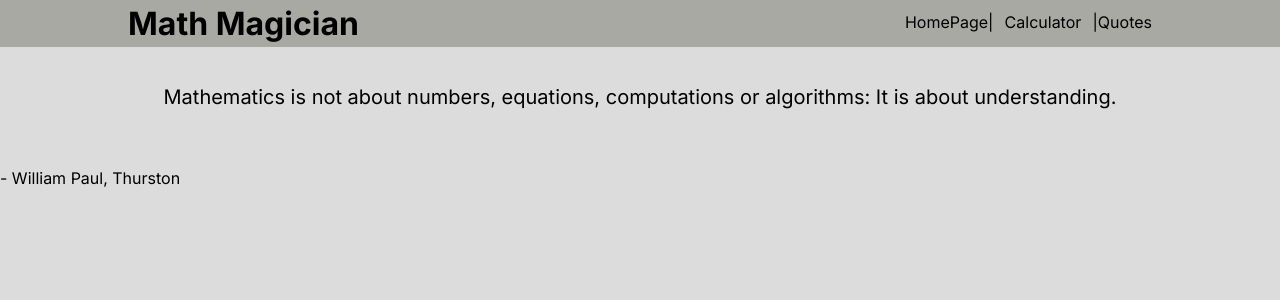
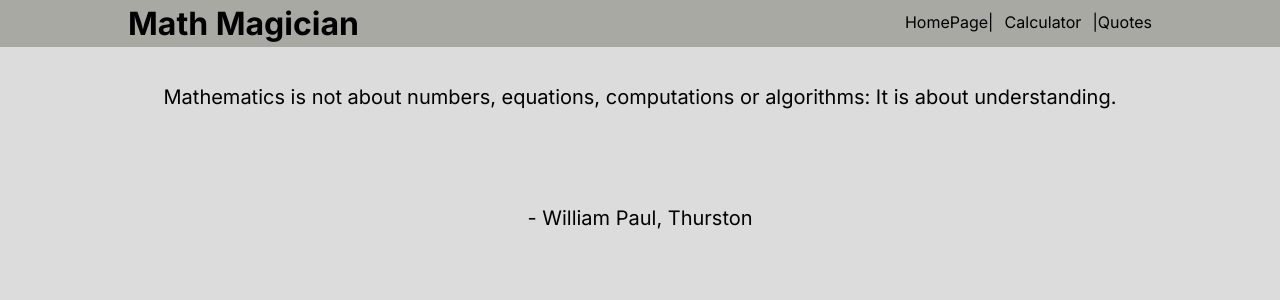
Before and after one commit to Richez003/math-magician, a React (Create React App) app: page /quote in a window 1280 px wide. Shown: the top 300 px of the page. Built offline with nearby package versions, Linux system fonts and the light colour scheme; a web font is replaced by a local one.

Commit message:
added pages to make it a full website

```diff
--- a/src/pages/quote.js
+++ b/src/pages/quote.js
@@ -15,7 +15,7 @@ const Quotes = () => {
         <div>
           <p>{cite}</p>
           <br />
-          {author}
+          <p>{author}</p>
         </div>
       </main>
     </>
```
